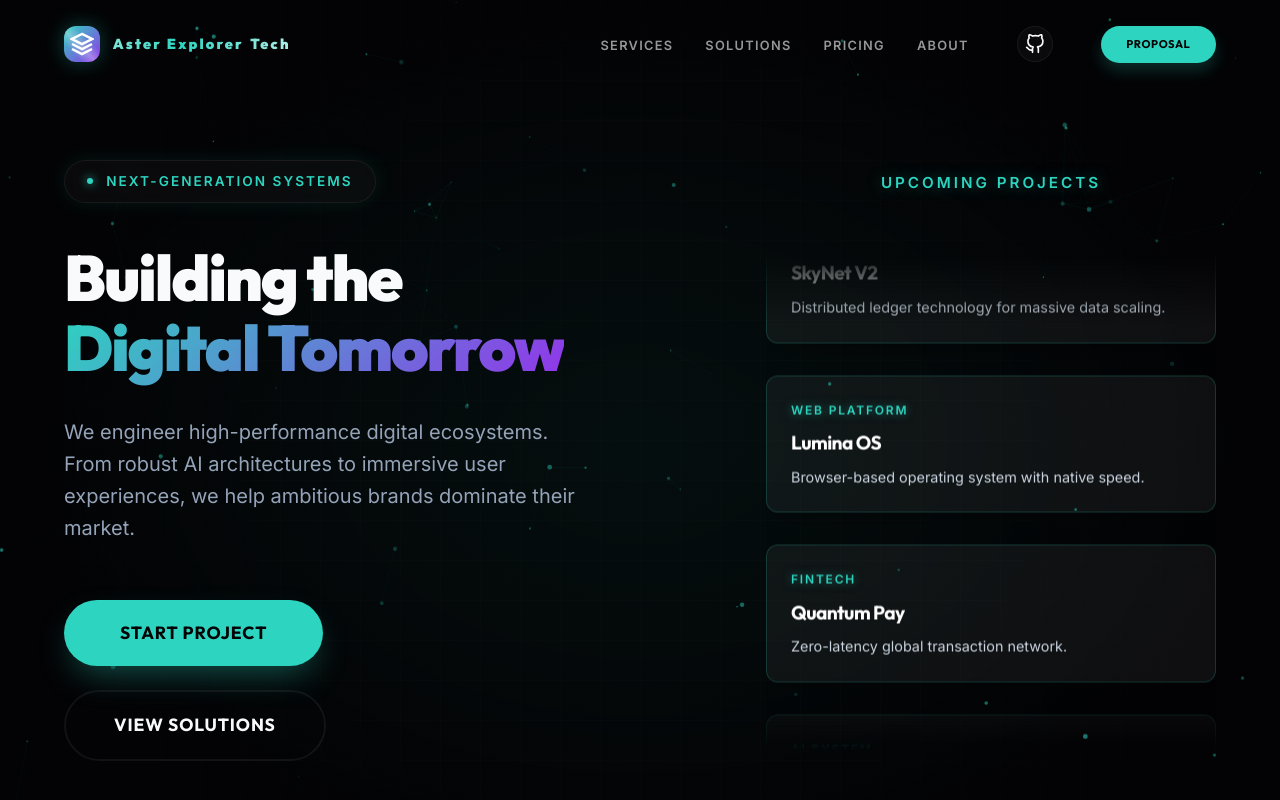
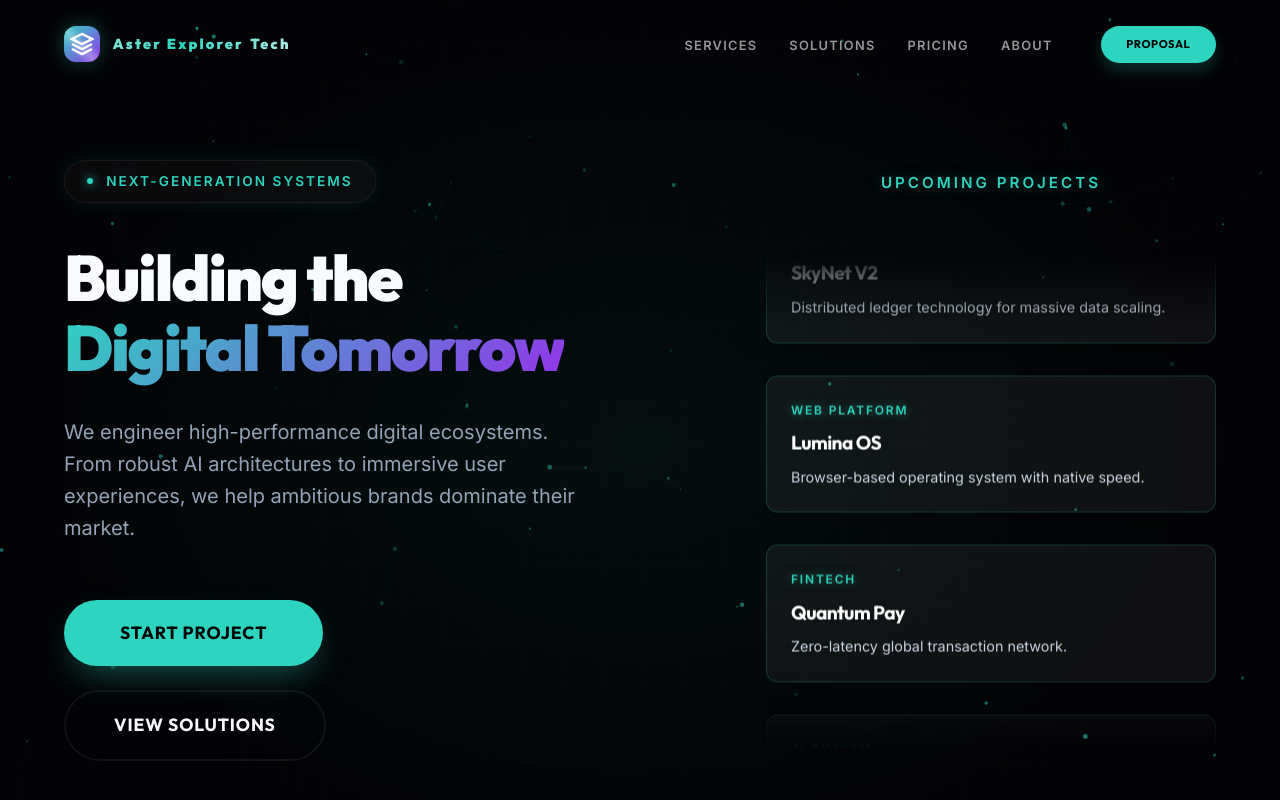
Before and after one commit to asterexplorer/asterexplorer_website, a React (Vite) app: page / in a window 1280 px wide. Shown: the top 800 px of the page. Built offline with nearby package versions, Linux system fonts and the light colour scheme.

Commit message:
Remove GitHub icons from all pages

```diff
--- a/src/components/Footer.jsx
+++ b/src/components/Footer.jsx
@@ -24,7 +24,7 @@
 
     const socialLinks = [
 
-        { name: 'GitHub', href: 'https://github.com/asterexplorer', color: '#333', icon: <path d="M9 19c-5 1.5-5-2.5-7-3m14 6v-3.87a3.37 3.37 0 0 0-.94-2.61c3.14-.35 6.44-1.54 6.44-7A5.44 5.44 0 0 0 20 4.77 5.07 5.07 0 0 0 19.91 1S18.73.65 16 2.48a13.38 13.38 0 0 0-7 0C6.27.65 5.09 1 5.09 1A5.07 5.07 0 0 0 5 4.77a5.44 5.44 0 0 0-1.5 3.78c0 5.42 3.3 6.61 6.44 7A3.37 3.37 0 0 0 9 18.13V22" /> },
+
         { name: 'LinkedIn', href: '#', color: '#0077b5', icon: <path d="M16 8a6 6 0 0 1 6 6v7h-4v-7a2 2 0 0 0-2-2 2 2 0 0 0-2 2v7h-4v-7a6 6 0 0 1 6-6zM2 9h4v12H2zM4 2a2 2 0 1 1-2 2 2 2 0 0 1 2-2z" /> },
         { name: 'X', href: '#', color: '#ffffff', icon: <path d="M18.901 1.153h3.68l-8.04 9.19L24 22.846h-7.406l-5.8-7.584-6.638 7.584H.474l8.6-9.83L0 1.154h7.594l5.243 6.932ZM17.61 20.644h2.039L6.486 3.24H4.298Z" /> },
         { name: 'Instagram', href: '#', color: '#e4405f', icon: <g><rect x="2" y="2" width="20" height="20" rx="5" ry="5" /><path d="M16 11.37A4 4 0 1 1 12.63 8 4 4 0 0 1 16 11.37z" /><line x1="17.5" y1="6.5" x2="17.51" y2="6.5" /></g> },
--- a/src/components/Navbar.jsx
+++ b/src/components/Navbar.jsx
@@ -120,22 +120,7 @@
 
 
 
-          <a href="https://github.com/asterexplorer" target="_blank" rel="noopener noreferrer" style={{
-            display: 'flex',
-            alignItems: 'center',
-            justifyContent: 'center',
-            width: '36px',
-            height: '36px',
-            borderRadius: '50%',
-            background: 'rgba(255,255,255,0.03)',
-            color: 'var(--text-primary)',
-            transition: 'all 0.3s',
-            border: '1px solid var(--glass-border)'
-          }} className="github-link">
-            <svg viewBox="0 0 24 24" width="20" height="20" fill="none" stroke="currentColor" strokeWidth="2" strokeLinecap="round" strokeLinejoin="round">
-              <path d="M9 19c-5 1.5-5-2.5-7-3m14 6v-3.87a3.37 3.37 0 0 0-.94-2.61c3.14-.35 6.44-1.54 6.44-7A5.44 5.44 0 0 0 20 4.77 5.07 5.07 0 0 0 19.91 1S18.73.65 16 2.48a13.38 13.38 0 0 0-7 0C6.27.65 5.09 1 5.09 1A5.07 5.07 0 0 0 5 4.77a5.44 5.44 0 0 0-1.5 3.78c0 5.42 3.3 6.61 6.44 7A3.37 3.37 0 0 0 9 18.13V22" />
-            </svg>
-          </a>
+
 
           <a href="#contact" className="btn btn-primary" style={{
             padding: '0.6rem 1.6rem',
```
